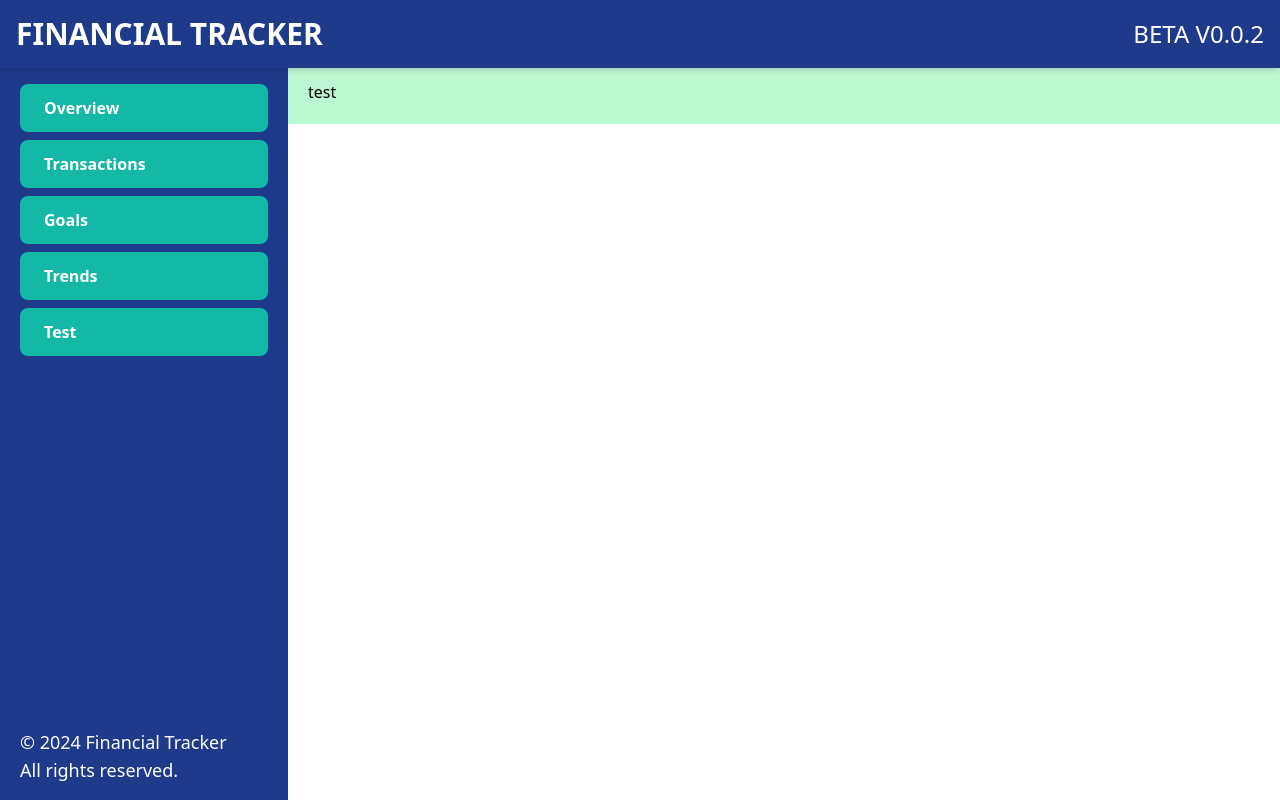
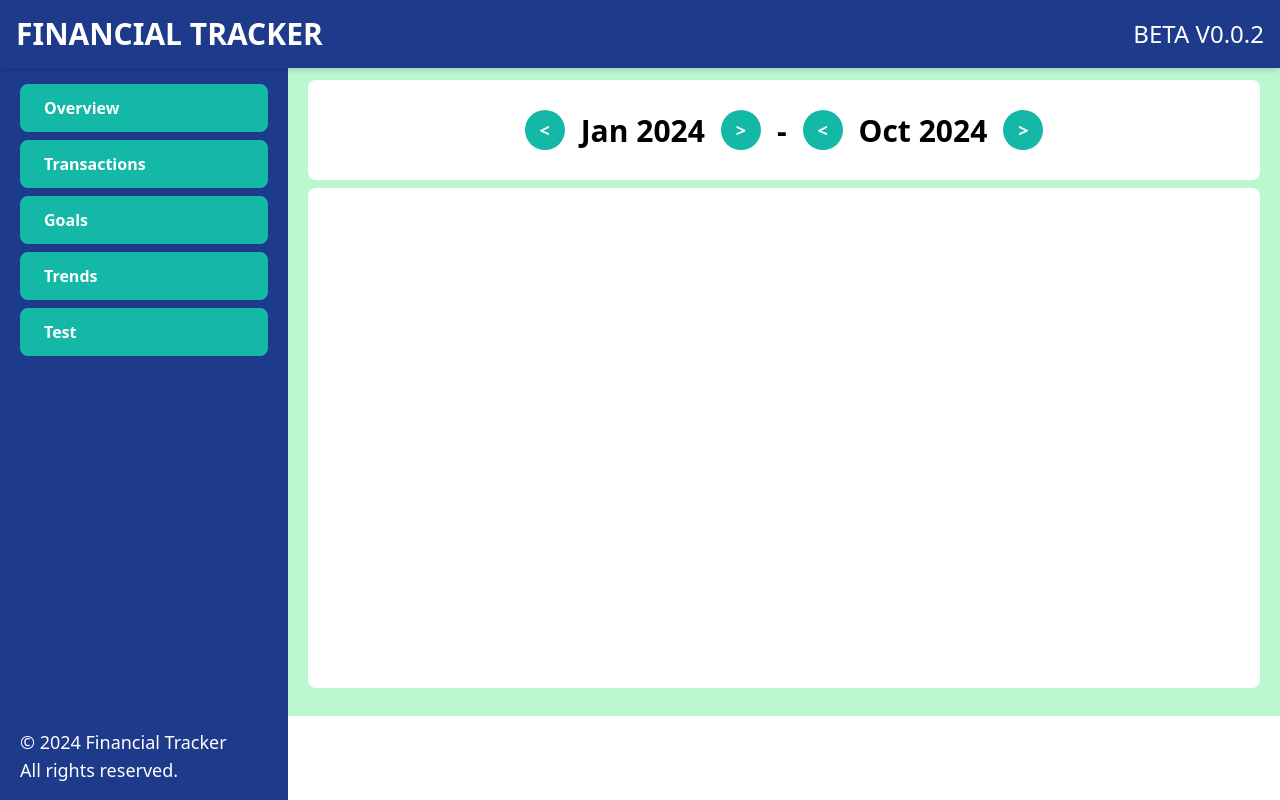
Before and after one commit to Tajohnson245/Financial_tracker, a React (Vite) app in the folder DBMSProject/frontend/: page /trends in a window 1280 px wide. Built offline with nearby package versions, Linux system fonts and the light colour scheme.

Commit message:
Add date selection and outline for graph

```diff
--- a/DBMSProject/frontend/src/components/Trends.jsx
+++ b/DBMSProject/frontend/src/components/Trends.jsx
@@ -2,10 +2,70 @@ import React, { useState, useEffect} from "react";
 
 const Trends = () => {
 
+    const [startDate, setStartDate] = useState(new Date(2024, 0));
+    const [endDate, setEndDate] = useState(new Date(2024, 9));
+
+    const formatDate = (date) => {
+        return date.toLocaleDateString("en-US", {
+            month: "short",
+            year: "numeric"
+        });
+    };
+
+  // Adjust date range by moving months forward or backward
+    const adjustDateRange = (direction, end) => {
+        if (end == "beginning"){
+            const newStartDate = new Date(
+                startDate.getFullYear(),
+                startDate.getMonth() + direction
+            );
+            setStartDate(newStartDate);
+        }
+        if (end == "end"){
+            const newEndDate = new Date(
+                endDate.getFullYear(),
+                endDate.getMonth() + direction
+            );
+            setEndDate(newEndDate);
+        }
+    };
 
     return (
-        <div>
-            test
+        <div className="h-[100%] font-bold text-[30px]">
+            <div className="w-full h-[100px] bg-white font-bold text-[30px] px-6 rounded-lg mb-2 flex items-center justify-center gap-4">
+            <button
+                onClick={() => adjustDateRange(-1, "beginning")}
+                className="cursor-pointer bg-teal-500 text-white rounded-full w-10 h-10 flex items-center justify-center text-lg"
+            >
+                &lt;
+            </button>
+            <span>
+                {" " + formatDate(startDate) + " "}
+            </span>
+            <button
+                onClick={() => adjustDateRange(1, "beginning")}
+                className="cursor-pointer bg-teal-500 text-white rounded-full w-10 h-10 flex items-center justify-center text-lg"
+            >
+                &gt;
+            </button>
+            <span> - </span>
+            <button
+                onClick={() => adjustDateRange(-1, "end")}
+                className="cursor-pointer bg-teal-500 text-white rounded-full w-10 h-10 flex items-center justify-center text-lg"
+            >
+                &lt;
+            </button>
+            <span>
+                {" " + formatDate(endDate) + " "}
+            </span>
+            <button
+                onClick={() => adjustDateRange(1, "end")}
+                className="cursor-pointer bg-teal-500 text-white rounded-full w-10 h-10 flex items-center justify-center text-lg"
+            >
+                &gt;
+            </button>
+        </div>
+            <div className="w-[100%] h-[500px] bg-[#ffffff] font-bold text-[30px] px-6 rounded-lg mb-2 pt-10"></div>
         </div>
     );
 };
```
